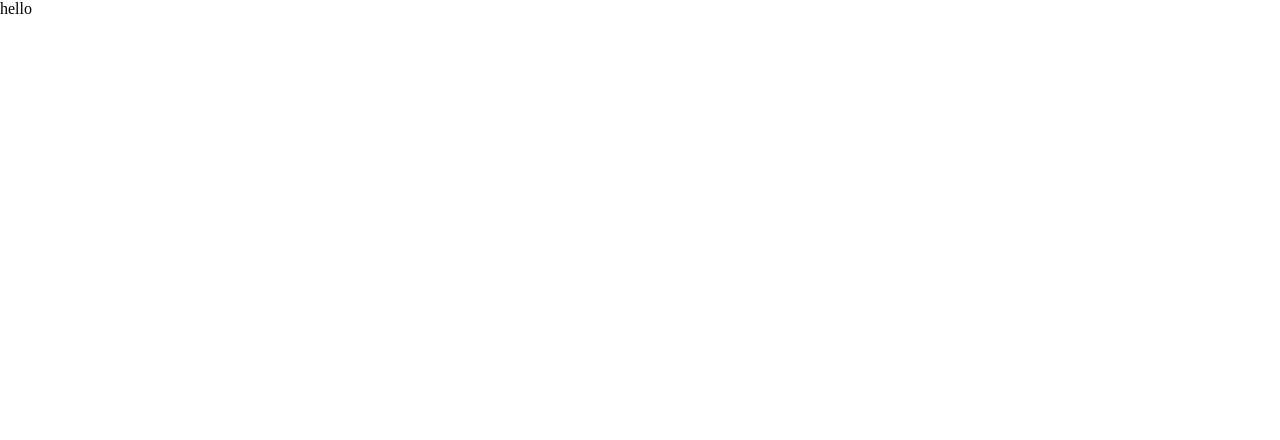
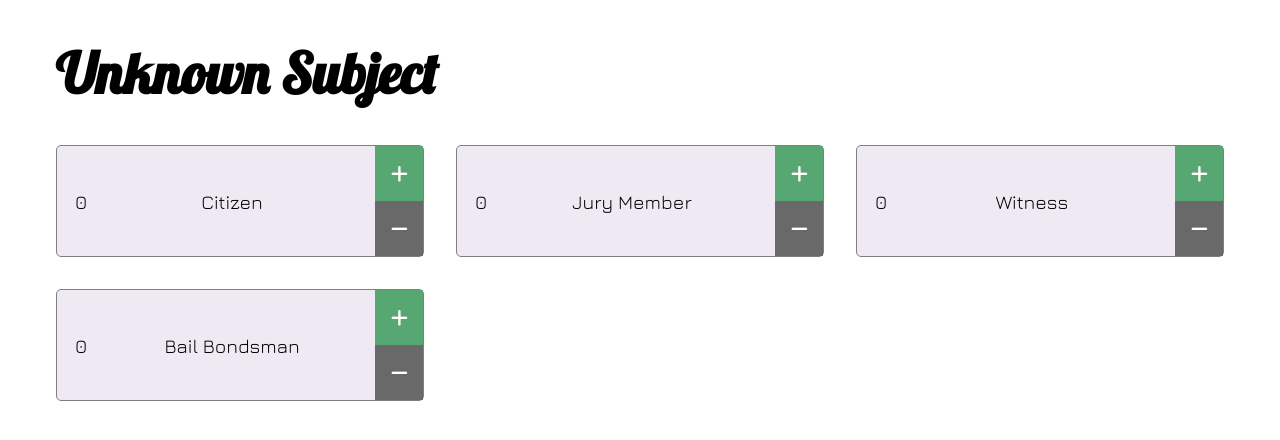
Before and after one commit to k3ntako/UnknownSubject, a React app: page /home in a window 1280 px wide. Built offline with nearby package versions, Linux system fonts and the light colour scheme.

Commit message:
Select characters

```diff
--- /dev/null
+++ b/client/pages/Home/CharacterCard.js
@@ -0,0 +1,43 @@
+import React, { Component } from 'react';
+import styles from './index.css';
+
+export default class Home extends Component {
+  constructor(props){
+    super(props);
+    this.state = {};
+  }
+
+  onPlus = () => {
+    const { character, onPlus } = this.props;
+    onPlus(character.id);
+  }
+
+  onMinus = () => {
+    const { character, onMinus, count } = this.props;
+    count > 0 && onMinus(character.id);
+  }
+
+  render(){
+    const minusDisabled = this.props.count <= 0;
+    const disabledClassName = minusDisabled ? styles.disabled : "";
+
+    const character = this.props.character;
+    return <div className={styles.card}>
+      <div className={styles.count}>
+        { this.props.count }
+      </div>
+      <div className={styles.name}>
+        { character.roleName }
+      </div>
+      <div>
+        <div className={styles.plusButton} onClick={this.onPlus}>
+          <i className="fas fa-plus"></i>
+        </div>
+        <div
+          className={`${styles.minusButton} ${disabledClassName}`} onClick={this.onMinus}>
+          <i className="fas fa-minus"></i>
+        </div>
+      </div>
+    </div>
+  }
+}
--- /dev/null
+++ b/client/pages/Home/CharacterCards.js
@@ -0,0 +1,23 @@
+import React from 'react';
+import CharacterCard from './CharacterCard';
+
+import { CHARACTER_LIST } from './CharacterList';
+import styles from './index.css';
+
+export default (props) => {
+  const { charList, onPlus, onMinus } = props;
+
+  const cards = CHARACTER_LIST.citizens.map(character => {
+    return <CharacterCard
+      key={character.id}
+      className={styles.card}
+      character={character}
+      count={charList[character.id]}
+      onPlus={onPlus}
+      onMinus={onMinus} />
+  });
+
+  return <div className={styles.cards}>
+    { cards }
+  </div>
+}
--- /dev/null
+++ b/client/pages/Home/CharacterList.js
@@ -0,0 +1,47 @@
+const CHARACTER_LIST = {
+  citizens: [
+    {
+      id: "citizen",
+      roleName: "Citizen",
+      description: "As an average citizen you have no role, but make sure you are not wrongly convicted of the crime.",
+      role: null,
+    },
+    {
+      id: "jury_member",
+      roleName: "Jury Member",
+      description: "As a member of the jury, your vote counts twice as much",
+      role: null,
+    },
+    {
+      id: "witness",
+      roleName: "Witness",
+      description: "As a witness, they may have some information about what they saw.",
+      role: "Look at another person's card or view two cards from the middle."
+    },
+    {
+      id: "bail_bondsman",
+      roleName: "Bail Bondsman",
+      description: "As an owner of a bail bonds company, they may have seen the crim"
+    }
+  ],
+  unknownSubjects: [
+    {
+      id: "robber",
+      roleName: "Robber",
+      description: "You committed the crime. Make sure you don't get caught.",
+      role: "Make sure you know who were your accomplices.",
+    },
+  ],
+  others: [
+    {
+      id: "bob",
+      roleName: "Bob",
+      description: "You committed the crime. Make sure you don't get caught.",
+      role: "Make sure you know who were your accomplices.",
+    }
+  ]
+}
+
+module.exports = {
+  CHARACTER_LIST
+}
--- /dev/null
+++ b/client/pages/Home/index.css
@@ -0,0 +1,48 @@
+.title{
+  font-family: 'Lobster', cursive;
+}
+
+.cards{
+  font-family: 'Jura', sans-serif;
+  display: grid;
+  grid-template-columns: 1fr 1fr 1fr;
+  grid-gap: 2rem;
+}
+
+.card{
+  display: flex;
+  justify-content: center;
+  border-radius: 5px;
+  border: 1px solid gray;
+  background-color: #efe9f4;
+  font-size: 1.2rem;
+}
+
+.card > div{
+  display: flex;
+  flex-direction: column;
+  justify-content: center;
+  align-items: center;
+}
+
+.name{
+  flex: 1;
+  margin-left: -1rem; /* centers text in card */
+}
+
+.count, .plusButton, .minusButton{
+  padding: 1rem;
+  width: 1rem;
+}
+
+.plusButton{
+  color: #fff;
+  background-color: #57a773;
+}
+.minusButton{
+  color: #fff;
+  background-color: #ee6352;
+}
+.disabled{
+  background-color: #696969;
+}
--- a/client/pages/Home/index.js
+++ b/client/pages/Home/index.js
@@ -1,19 +1,42 @@
 import React, { Component } from 'react';
+import CharacterCards from './CharacterCards';
 
+import styles from './index.css';
 
 export default class Home extends Component {
   constructor(props){
     super(props);
     this.state = {
+      charList : {
+        citizen: 0,
+        jury_member: 0,
+        witness: 0,
+        bail_bondsman: 0,
+        robber: 0,
+        bob: 0,
+      },
     };
   }
 
+  onPlus = ( id ) => {
+    const newCharList = Object.assign({}, this.state.charList);
+    newCharList[id]++
+    this.setState({ charList: newCharList });
+  }
 
-
+  onMinus = ( id ) => {
+    const newCharList = Object.assign({}, this.state.charList);
+    newCharList[id]--
+    this.setState({ charList: newCharList });
+  }
 
   render(){
-    return <div>
-      hello
+    return <div className={"section"}>
+      <h1 className={styles.title}>Unknown Subject</h1>
+      <CharacterCards
+        charList={this.state.charList}
+        onPlus={this.onPlus}
+        onMinus={this.onMinus} />
     </div>
   }
 }
--- a/public/index.html
+++ b/public/index.html
@@ -3,6 +3,8 @@
 <head>
   <meta charset="utf-8">
   <meta name="viewport" content="width=device-width, initial-scale=1">
+  <script src="https://kit.fontawesome.com/b8d2c0b7c5.js" crossorigin="anonymous"></script>
+  <link href="https://fonts.googleapis.com/css?family=Josefin+Sans|Jura|Lobster&display=swap" rel="stylesheet">
   <link rel="stylesheet" href="/index.css" />
   <title>Kentaro Kaneki</title>
 </head>
```
